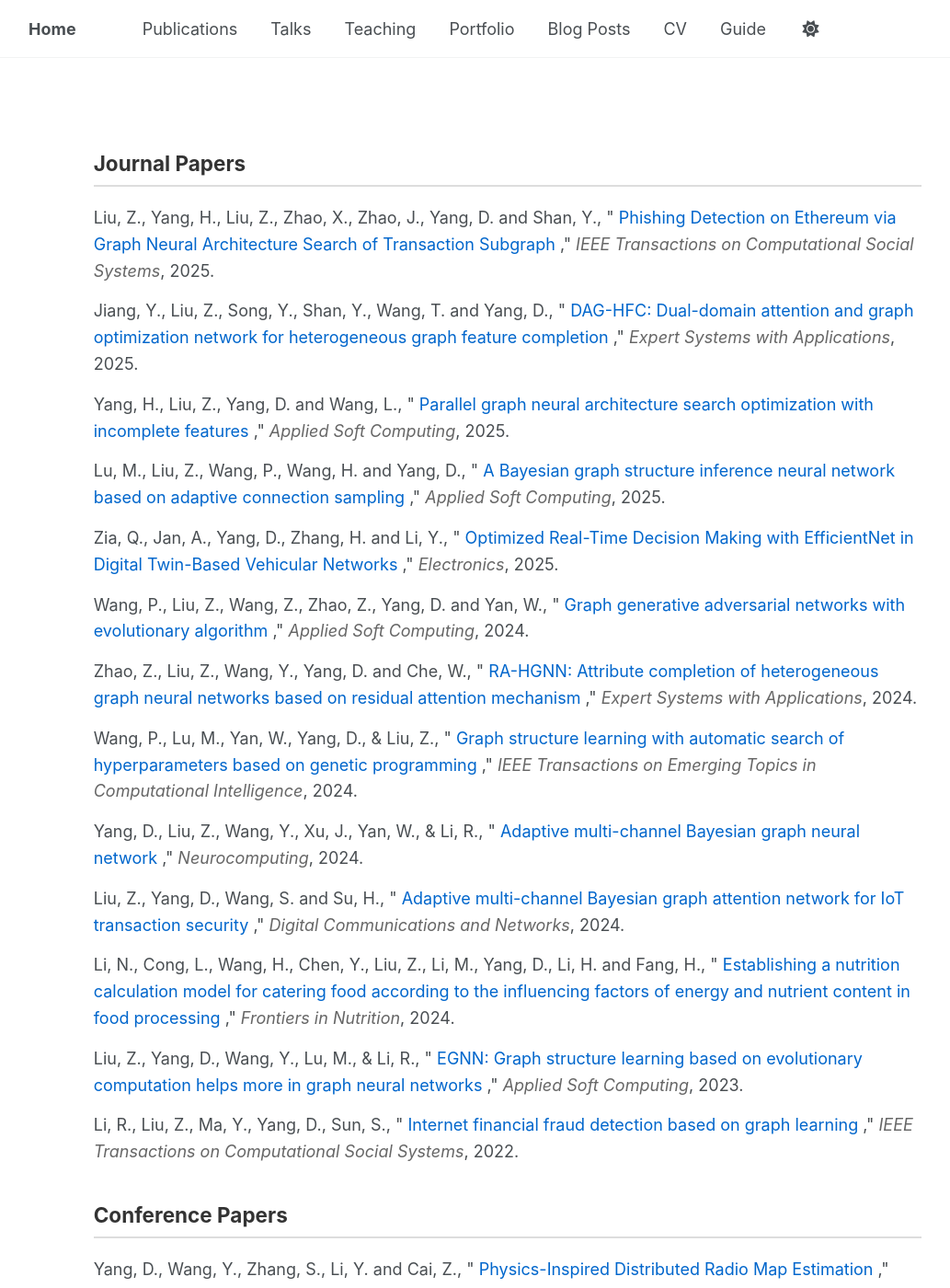
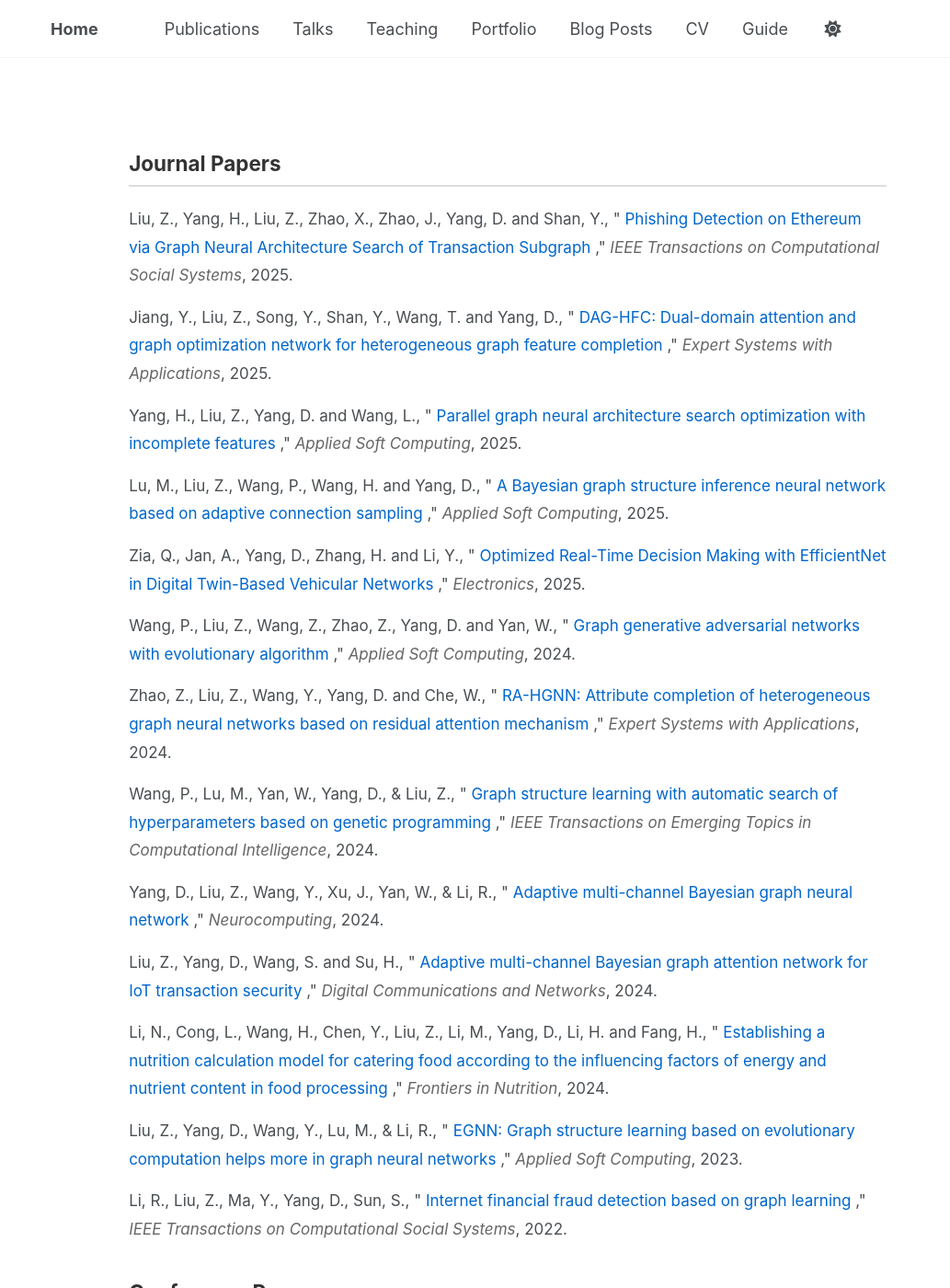
Before and after one commit to DongYang26/DongYang26.github.io, a Jekyll site: the page built from _pages/publications.html, in a window 1280 px wide and 1400 px high. Shown: the whole window at 92% size, without its empty margins (9-1042 px from the left). Built offline with Jekyll 4.4.1, drawn with Linux system fonts in a browser that asks for light colours; a script that is not in the unit is left out.

Commit message:
Update publications.html

```diff
--- a/_pages/publications.html
+++ b/_pages/publications.html
@@ -7,19 +7,18 @@ classes: wide
 
 
 <style>
-/* 强制全屏宽度 */
+/* 强制全屏宽度，减少边距 */
 .page {
   width: 100% !important;
   max-width: none !important;
-  margin-left: 0 !important;
-  margin-right: 0 !important;
+  margin: 0 !important;
 }
 
 .page__content {
   max-width: none !important;
   width: 100% !important;
   margin: 0 !important;
-  padding: 20px 40px !important;
+  padding: 20px 5% !important; /* 左右只留5%边距 */
 }
 
 .page__inner-wrap {
@@ -27,12 +26,18 @@ classes: wide
   width: 100% !important;
 }
 
-.masthead__inner-wrap,
+.masthead__inner-wrap {
+  max-width: none !important;
+  width: 100% !important;
+  padding-left: 5% !important;
+  padding-right: 5% !important;
+}
+
 .page__footer-wrapper {
   max-width: none !important;
   width: 100% !important;
-  padding-left: 40px !important;
-  padding-right: 40px !important;
+  padding-left: 5% !important;
+  padding-right: 5% !important;
 }
 
 /* 移除任何容器限制 */
@@ -44,6 +49,42 @@ classes: wide
 
 .publication-list {
   width: 100%;
+}
+
+/* 增大字体和行高 */
+.publication-list li {
+  font-size: 16px !important;
+  line-height: 1.8 !important;
+}
+
+/* 响应式调整 */
+@media (max-width: 768px) {
+  .page__content {
+    padding: 15px 3% !important; /* 手机上更少边距 */
+  }
+  .masthead__inner-wrap,
+  .page__footer-wrapper {
+    padding-left: 3% !important;
+    padding-right: 3% !important;
+  }
+}
+
+@media (min-width: 1200px) {
+  .page__content {
+    padding: 20px 8% !important; /* 大屏幕稍微多一点边距 */
+  }
+  .publication-list li {
+    font-size: 17px !important; /* 大屏幕字体稍大 */
+  }
+}
+
+@media (min-width: 1600px) {
+  .page__content {
+    padding: 20px 12% !important; /* 超大屏幕保持可读性 */
+  }
+  .publication-list li {
+    font-size: 18px !important;
+  }
 }
 
 /* 确保在所有屏幕尺寸下都全宽 */
@@ -59,7 +100,6 @@ classes: wide
   }
 }
 </style>
-
 
 
 <div style="text-align: justify; margin-bottom: 30px;">
```
